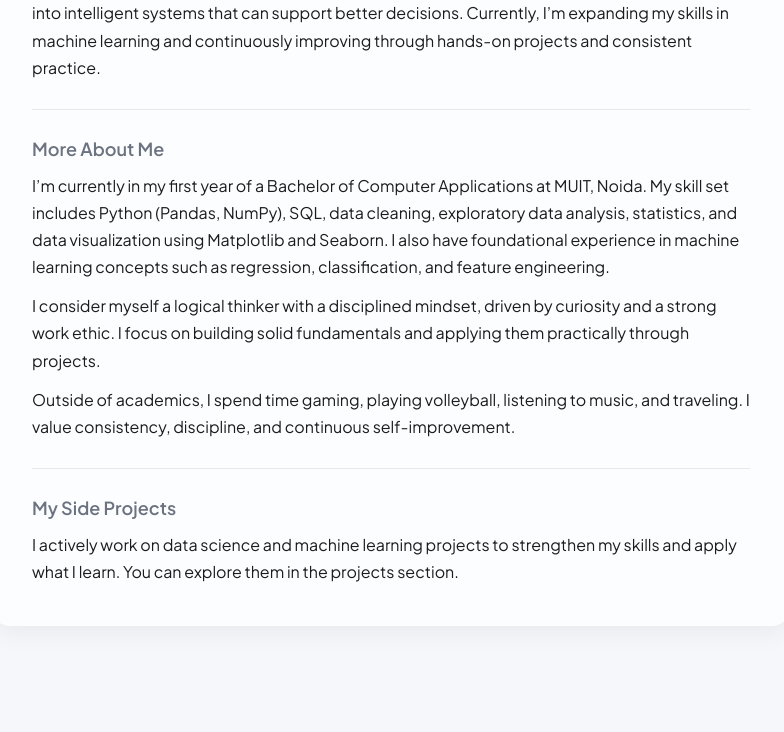
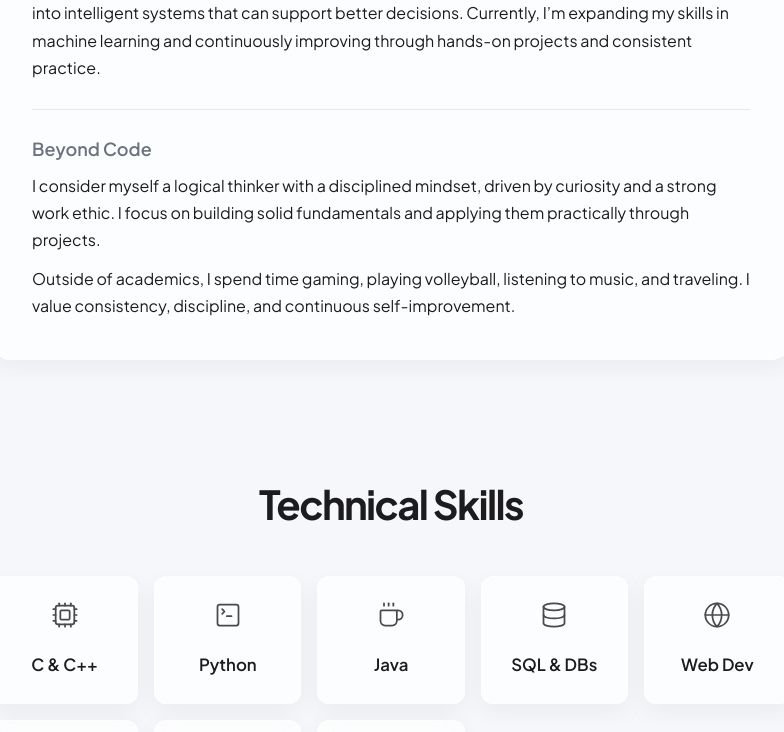
Before and after one commit to pawannegii/MyPortfolio, a React (Vite) app: page / in a window 1280 px wide. Shown: the part 1080-1812 px from the top of the page, without its empty margins (249-1033 px from the left). Built offline with nearby package versions, Linux system fonts and the light colour scheme.

Commit message:
Create dedicated Technical Skills section

```diff
--- a/src/App.jsx
+++ b/src/App.jsx
@@ -15,9 +15,27 @@ import {
   Sun,
   Moon,
   Code,
-  TerminalSquare
+  TerminalSquare,
+  Cpu,
+  Coffee,
+  Database,
+  Globe,
+  BrainCircuit,
+  BarChart3,
+  Code2
 } from 'lucide-react';
 import avatarImg from './assets/avatar.png';
+
+const technicalSkills = [
+  { name: 'C & C++', icon: <Cpu size={28} strokeWidth={1.5} /> },
+  { name: 'Python', icon: <TerminalSquare size={28} strokeWidth={1.5} /> },
+  { name: 'Java', icon: <Coffee size={28} strokeWidth={1.5} /> },
+  { name: 'SQL & DBs', icon: <Database size={28} strokeWidth={1.5} /> },
+  { name: 'Web Dev', icon: <Globe size={28} strokeWidth={1.5} /> },
+  { name: 'Machine Learning', icon: <BrainCircuit size={28} strokeWidth={1.5} /> },
+  { name: 'Data Visuals', icon: <BarChart3 size={28} strokeWidth={1.5} /> },
+  { name: 'Data Analysis', icon: <Code2 size={28} strokeWidth={1.5} /> },
+];
 
 const projects = [
   {
@@ -177,26 +195,32 @@ function App() {
               <div style={{ height: '1px', background: 'var(--border-color)', margin: '4px 0' }}></div>
 
               <div>
-                <h3 style={{ fontSize: '1.125rem', marginBottom: '12px', color: 'var(--text-secondary)' }}>More About Me</h3>
+                <h3 style={{ fontSize: '1.125rem', marginBottom: '12px', color: 'var(--text-secondary)' }}>Beyond Code</h3>
                 <p style={{ color: 'var(--text-primary)', lineHeight: 1.7 }}>
-                  I’m currently in my first year of a Bachelor of Computer Applications at MUIT, Noida. My skill set includes Python (Pandas, NumPy), SQL, data cleaning, exploratory data analysis, statistics, and data visualization using Matplotlib and Seaborn. I also have foundational experience in machine learning concepts such as regression, classification, and feature engineering.
-                </p>
-                <p style={{ color: 'var(--text-primary)', lineHeight: 1.7, marginTop: '12px' }}>
                   I consider myself a logical thinker with a disciplined mindset, driven by curiosity and a strong work ethic. I focus on building solid fundamentals and applying them practically through projects.
                 </p>
                 <p style={{ color: 'var(--text-primary)', lineHeight: 1.7, marginTop: '12px' }}>
                   Outside of academics, I spend time gaming, playing volleyball, listening to music, and traveling. I value consistency, discipline, and continuous self-improvement.
                 </p>
               </div>
+            </div>
+          </FadeIn>
+        </section>
 
-              <div style={{ height: '1px', background: 'var(--border-color)', margin: '4px 0' }}></div>
-
-              <div>
-                <h3 style={{ fontSize: '1.125rem', marginBottom: '12px', color: 'var(--text-secondary)' }}>My Side Projects</h3>
-                <p style={{ color: 'var(--text-primary)', lineHeight: 1.7 }}>
-                  I actively work on data science and machine learning projects to strengthen my skills and apply what I learn. You can explore them in the projects section.
-                </p>
-              </div>
+        <section id="skills">
+          <FadeIn>
+            <h2 className="section-title">Technical Skills</h2>
+            <div style={{ display: 'grid', gridTemplateColumns: 'repeat(auto-fit, minmax(140px, 1fr))', gap: '16px', maxWidth: '800px', margin: '0 auto' }}>
+              {technicalSkills.map((skill, idx) => (
+                <FadeIn key={skill.name} delay={idx * 0.05}>
+                  <div className="glass-card skill-box">
+                    <div className="skill-icon">
+                      {skill.icon}
+                    </div>
+                    <span>{skill.name}</span>
+                  </div>
+                </FadeIn>
+              ))}
             </div>
           </FadeIn>
         </section>
--- a/src/index.css
+++ b/src/index.css
@@ -548,6 +548,44 @@ textarea.form-control {
   min-height: 120px;
 }
 
+/* Skills Section */
+.skill-box {
+  display: flex;
+  flex-direction: column;
+  align-items: center;
+  justify-content: center;
+  gap: 16px;
+  padding: 24px;
+  text-align: center;
+  border-radius: var(--border-radius-sm);
+  transition: var(--transition);
+  cursor: default;
+}
+
+.skill-box:hover {
+  transform: translateY(-4px);
+  border-color: var(--accent-color);
+  box-shadow: var(--shadow-hover);
+}
+
+.skill-icon {
+  color: var(--text-primary);
+  opacity: 0.8;
+  transition: var(--transition);
+}
+
+.skill-box:hover .skill-icon {
+  color: var(--accent-color);
+  opacity: 1;
+  transform: scale(1.1);
+}
+
+.skill-box span {
+  font-weight: 600;
+  font-size: 1.05rem;
+  color: var(--text-primary);
+}
+
 /* Footer */
 footer {
   text-align: center;
```
